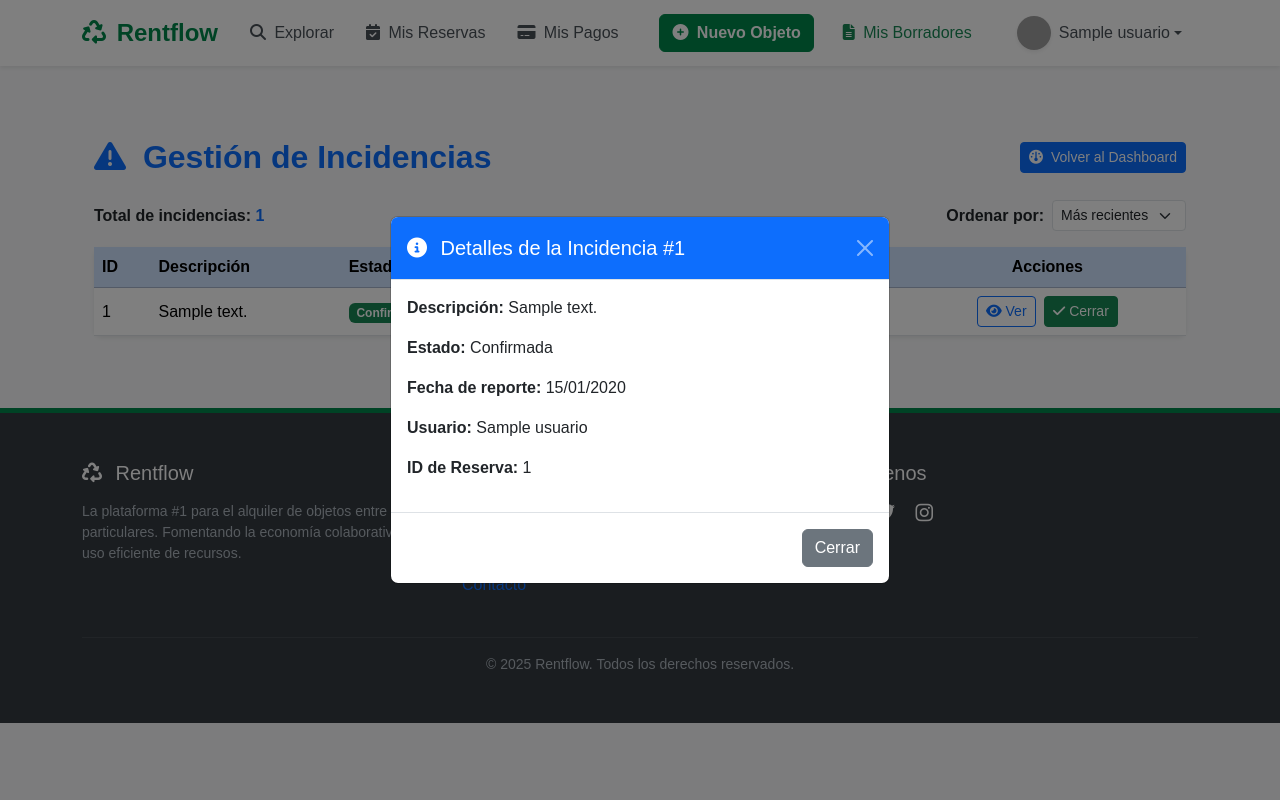
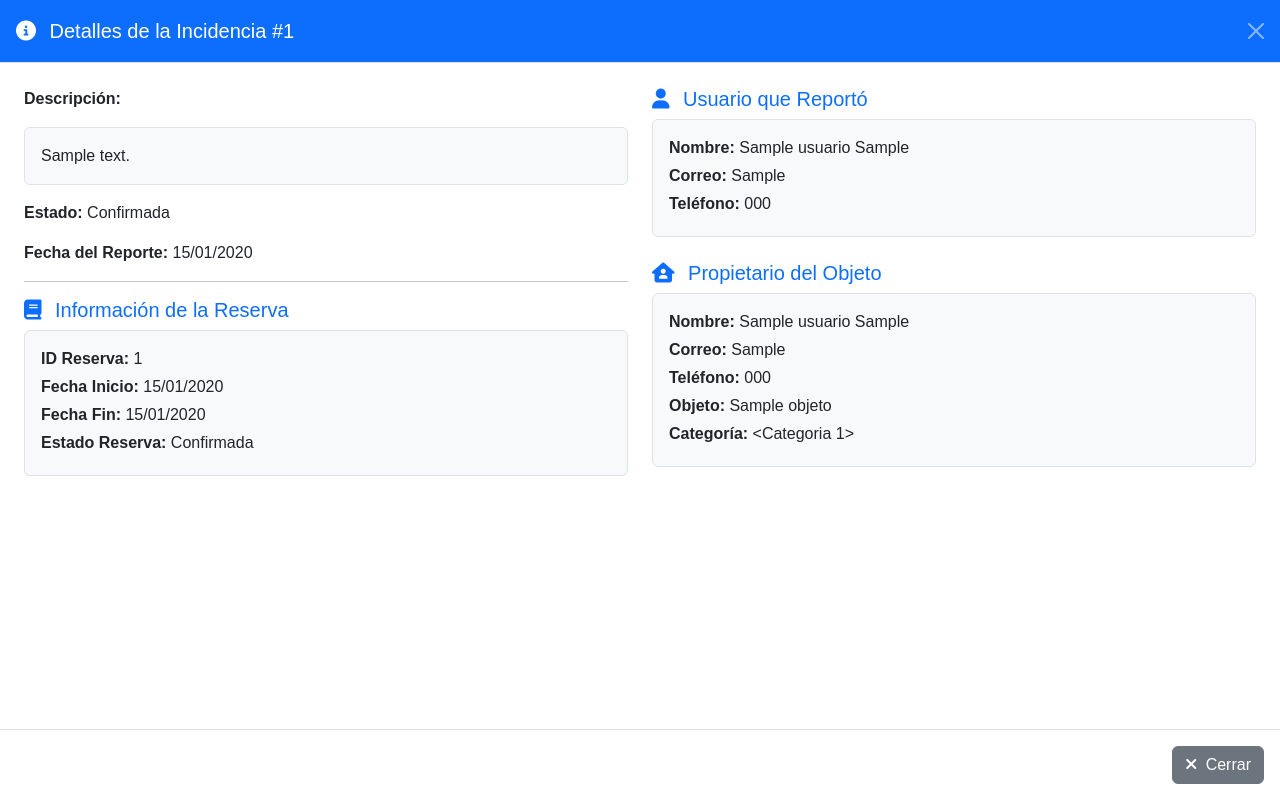
Before and after one commit to naiferrosado/proyecto-flask, a Flask app: page /admin/incidencias in a window 1280 px wide, after a click on "Ver". Run offline with Flask 3, Linux system fonts and the light colour scheme; a user stored in the database is signed in; tables that the repository leaves empty hold one stand-in row (values such as "Sample post"); grey boxes are pictures that could not be loaded.

Commit message:
Incidencias lista (falta arreglar el filtro)

```diff
--- a/templates/admin/incidencias.html
+++ b/templates/admin/incidencias.html
@@ -13,17 +13,29 @@
 
   <!-- Filtros -->
   <div class="d-flex justify-content-between align-items-center mb-3">
+
     <p class="mb-0 fw-semibold">
       Total de incidencias: <span class="text-primary">{{ incidencias|length }}</span>
     </p>
 
-    <form method="get" class="d-flex align-items-center">
-      <label for="orden" class="me-2 fw-semibold">Ordenar por:</label>
+    <form method="get" class="d-flex align-items-center gap-2">
+      <!-- Estado -->
+      <label for="estado" class="fw-semibold mb-0">Estado:</label>
+      <select name="estado" id="estado" class="form-select form-select-sm w-auto" onchange="this.form.submit()">
+        <option value="todas" {% if request.args.get('estado', 'todas') == 'todas' %}selected{% endif %}>Todas</option>
+        <option value="pendiente" {% if request.args.get('estado') == 'pendiente' %}selected{% endif %}>Pendientes</option>
+        <option value="proceso" {% if request.args.get('estado') == 'proceso' %}selected{% endif %}>En Proceso</option>
+        <option value="resuelta" {% if request.args.get('estado') == 'resuelta' %}selected{% endif %}>Resueltas</option>
+      </select>
+
+      <!-- Ordenar -->
+      <label for="orden" class="fw-semibold mb-0">Ordenar por:</label>
       <select name="orden" id="orden" class="form-select form-select-sm w-auto" onchange="this.form.submit()">
         <option value="desc" {% if request.args.get('orden', 'desc') == 'desc' %}selected{% endif %}>Más recientes</option>
         <option value="asc" {% if request.args.get('orden') == 'asc' %}selected{% endif %}>Más antiguas</option>
       </select>
     </form>
+
   </div>
 
   <!-- Tabla de incidencias -->
@@ -37,66 +49,113 @@
             <th>Estado</th>
             <th>Fecha</th>
             <th>Usuario</th>
-            <th class="text-center">Acciones</th>
+            <th class="text-center" style="width: 250px;">Acciones</th>
           </tr>
         </thead>
         <tbody>
           {% for incidencia in incidencias %}
           <tr>
             <td>{{ incidencia.id_incidencia }}</td>
-            <td>{{ incidencia.descripcion }}</td>
+            <td class="text-wrap" style="max-width: 300px;">{{ incidencia.descripcion }}</td>
             <td>
               <span class="badge
                 {% if incidencia.estado == 'Abierta' %}bg-danger
                 {% elif incidencia.estado == 'En Proceso' %}bg-warning text-dark
                 {% else %}bg-success{% endif %}">
-                {{ incidencia.estado }}
+                {% if incidencia.estado == 'Abierta' %}Pendiente{% else %}{{ incidencia.estado }}{% endif %}
               </span>
             </td>
             <td>{{ incidencia.fecha_reporte.strftime('%d/%m/%Y') }}</td>
             <td>{{ incidencia.usuario.nombre if incidencia.usuario else 'Desconocido' }}</td>
             <td class="text-center">
-              <button class="btn btn-sm btn-outline-primary me-1" data-bs-toggle="modal" data-bs-target="#detalleModal{{ incidencia.id_incidencia }}">
+              <div class="d-flex justify-content-center gap-2 flex-wrap">
+                <!-- Botón Ver -->
+                <button
+                  class="btn btn-sm btn-outline-primary"
+                  data-bs-toggle="modal"
+                  data-bs-target="#detalleModal{{ incidencia.id_incidencia }}">
                   <i class="fa-solid fa-eye"></i> Ver
                 </button>
+
                 {% if incidencia.estado != 'Resuelta' %}
-              <form method="post" action="{{ url_for('admin.actualizar_incidencia', id=incidencia.id_incidencia) }}" style="display:inline;">
+                <form method="post" action="{{ url_for('admin.actualizar_incidencia', id=incidencia.id_incidencia) }}">
                   <input type="hidden" name="nuevo_estado" value="Resuelta">
                   <button type="submit" class="btn btn-sm btn-success">
                     <i class="fa-solid fa-check"></i> Cerrar
                   </button>
                 </form>
                 {% endif %}
+
                 {% if incidencia.estado == 'Abierta' %}
-              <form method="post" action="{{ url_for('admin.actualizar_incidencia', id=incidencia.id_incidencia) }}" style="display:inline;">
+                <form method="post" action="{{ url_for('admin.actualizar_incidencia', id=incidencia.id_incidencia) }}">
                   <input type="hidden" name="nuevo_estado" value="En Proceso">
                   <button type="submit" class="btn btn-sm btn-warning text-dark">
                     <i class="fa-solid fa-play"></i> Abrir
                   </button>
                 </form>
                 {% endif %}
+              </div>
             </td>
           </tr>
 
           <!-- Modal de detalles -->
-          <div class="modal fade" id="detalleModal{{ incidencia.id_incidencia }}" tabindex="-1" aria-labelledby="detalleLabel{{ incidencia.id_incidencia }}" aria-hidden="true">
-            <div class="modal-dialog modal-dialog-centered">
-              <div class="modal-content rounded-3">
+          <div class="modal fade" id="detalleModal{{ incidencia.id_incidencia }}" tabindex="-1"
+               aria-labelledby="detalleLabel{{ incidencia.id_incidencia }}" aria-hidden="true">
+            <div class="modal-dialog modal-dialog-centered modal-fullscreen">
+              <div class="modal-content rounded-0">
                 <div class="modal-header bg-primary text-white">
-                  <h5 class="modal-title" id="detalleLabel{{ incidencia.id_incidencia }}">
-                    <i class="fa-solid fa-circle-info me-2"></i> Detalles de la Incidencia #{{ incidencia.id_incidencia }}
+                  <h5 class="modal-title">
+                    <i class="fa-solid fa-circle-info me-2"></i>
+                    Detalles de la Incidencia #{{ incidencia.id_incidencia }}
                   </h5>
                   <button type="button" class="btn-close btn-close-white" data-bs-dismiss="modal"></button>
                 </div>
-                <div class="modal-body">
-                  <p><strong>Descripción:</strong> {{ incidencia.descripcion }}</p>
-                  <p><strong>Estado:</strong> {{ incidencia.estado }}</p>
-                  <p><strong>Fecha de reporte:</strong> {{ incidencia.fecha_reporte.strftime('%d/%m/%Y') }}</p>
-                  <p><strong>Usuario:</strong> {{ incidencia.usuario.nombre if incidencia.usuario else 'Desconocido' }}</p>
-                  <p><strong>ID de Reserva:</strong> {{ incidencia.id_reserva }}</p>
+
+                <div class="modal-body p-4">
+                  <div class="row">
+                    <!-- Columna izquierda -->
+                    <div class="col-md-6">
+                      <p><strong>Descripción:</strong></p>
+                      <div class="bg-light p-3 rounded border">{{ incidencia.descripcion }}</div>
+
+                      <p class="mt-3"><strong>Estado:</strong> {% if incidencia.estado == 'Abierta' %}Pendiente{% else %}{{ incidencia.estado }}{% endif %}</p>
+                      <p><strong>Fecha del Reporte:</strong> {{ incidencia.fecha_reporte.strftime('%d/%m/%Y') }}</p>
+
+                      <hr>
+                      <h5 class="text-primary"><i class="fa-solid fa-book me-2"></i> Información de la Reserva</h5>
+                      <div class="bg-light p-3 rounded border">
+                        <p class="mb-1"><strong>ID Reserva:</strong> {{ incidencia.reserva.id_reserva }}</p>
+                        <p class="mb-1"><strong>Fecha Inicio:</strong> {{ incidencia.reserva.fecha_inicio.strftime('%d/%m/%Y') }}</p>
+                        <p class="mb-1"><strong>Fecha Fin:</strong> {{ incidencia.reserva.fecha_fin.strftime('%d/%m/%Y') }}</p>
+                        <p class="mb-1"><strong>Estado Reserva:</strong> {{ incidencia.reserva.estado }}</p>
                       </div>
+                    </div>
+
+                    <!-- Columna derecha -->
+                    <div class="col-md-6">
+                      <h5 class="text-primary"><i class="fa-solid fa-user me-2"></i> Usuario que Reportó</h5>
+                      <div class="bg-light p-3 rounded border mb-4">
+                        <p class="mb-1"><strong>Nombre:</strong> {{ incidencia.usuario.nombre }} {{ incidencia.usuario.apellido }}</p>
+                        <p class="mb-1"><strong>Correo:</strong> {{ incidencia.usuario.correo }}</p>
+                        <p class="mb-1"><strong>Teléfono:</strong> {{ incidencia.usuario.telefono }}</p>
+                      </div>
+
+                      <h5 class="text-primary"><i class="fa-solid fa-house-user me-2"></i> Propietario del Objeto</h5>
+                      <div class="bg-light p-3 rounded border">
+                        <p class="mb-1"><strong>Nombre:</strong> {{ incidencia.reserva.objeto.usuario.nombre }} {{ incidencia.reserva.objeto.usuario.apellido }}</p>
+                        <p class="mb-1"><strong>Correo:</strong> {{ incidencia.reserva.objeto.usuario.correo }}</p>
+                        <p class="mb-1"><strong>Teléfono:</strong> {{ incidencia.reserva.objeto.usuario.telefono }}</p>
+                        <p class="mb-1"><strong>Objeto:</strong> {{ incidencia.reserva.objeto.nombre }}</p>
+                        <p class="mb-1"><strong>Categoría:</strong> {{ incidencia.reserva.objeto.categoria }}</p>
+                      </div>
+                    </div>
+                  </div>
+                </div>
+
                 <div class="modal-footer">
-                  <button type="button" class="btn btn-secondary" data-bs-dismiss="modal">Cerrar</button>
+                  <button type="button" class="btn btn-secondary" data-bs-dismiss="modal">
+                    <i class="fa-solid fa-xmark me-1"></i> Cerrar
+                  </button>
                 </div>
               </div>
             </div>
--- a/templates/index.html
+++ b/templates/index.html
@@ -112,7 +112,7 @@
           <!-- Pie de Tarjeta -->
           <div class="card-footer bg-white border-top-0 p-3">
             <a
-              href="{{ url_for('objetos.detalle_objeto', id=objeto.id_objeto) }}"
+              href="{{url_for('objetos.detalle_objeto', id_objeto=objeto.id_objeto) }}"
               class="btn btn-outline-primary w-100 fw-bold rounded-pill"
             >
               <i class="fa-solid fa-eye me-2"></i> Ver Detalles
--- a/templates/reservas/listar.html
+++ b/templates/reservas/listar.html
@@ -46,7 +46,7 @@
                   />
                   <div>
                     <a
-                      href="{{ url_for('objetos.detalle_objeto', id=reserva.objeto.id_objeto) }}"
+                      href="{{ url_for('objetos.detalle_objeto', id_objeto=reserva.objeto.id_objeto) }}"
                       class="text-dark fw-bold text-decoration-none d-block"
                     >
                       {{ reserva.objeto.nombre }}
--- a/templates/usuarios/perfil.html
+++ b/templates/usuarios/perfil.html
@@ -179,7 +179,7 @@ block content %}
                   </td>
                   <td class="text-end">
                     <a
-                      href="{{ url_for('objetos.detalle_objeto', id=objeto.id_objeto) }}"
+                      href="{{ url_for('objetos.detalle_objeto', id_objeto=objeto.id_objeto) }}"
                       class="btn btn-sm btn-outline-secondary rounded-pill"
                       data-bs-toggle="tooltip"
                       data-bs-placement="top"
```
Also changed, not shown: src/routes/incidencias.py (+48 -31 lines), templates/incidencias/crear.html (+65 -9 lines), templates/objetos/listar.html (+3 -4 lines), templates/pagos/historial.html (+13 -2 lines). Lines whose indentation alone changed are shown as unchanged.
